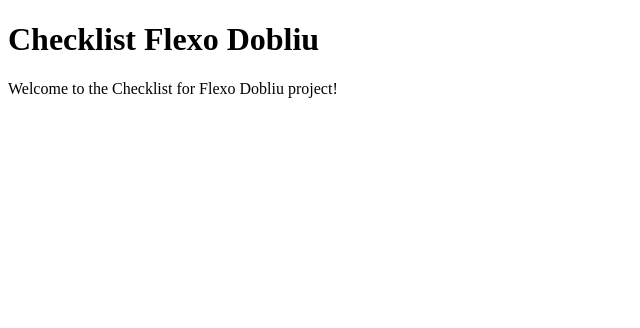
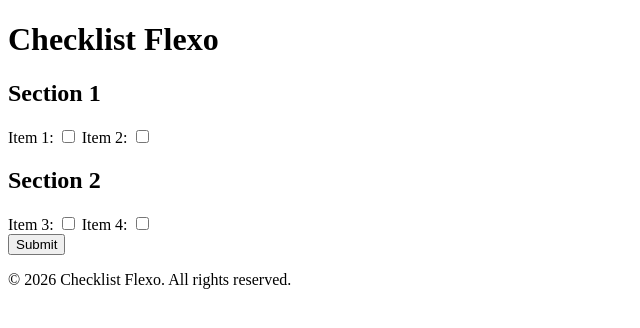
Before and after one commit to rodolfomoscosoyepez-alt/checklist-flexo-dobliu, a website: page index.html in a window 1280 px wide. Shown: the whole page, without its empty margins (0-640 px from the left). Drawn offline with Linux system fonts and the light colour scheme.

Commit message:
Update index.html with the complete content from checklist-flexo.html

```diff
--- a/index.html
+++ b/index.html
@@ -3,11 +3,35 @@
 <head>
     <meta charset="UTF-8">
     <meta name="viewport" content="width=device-width, initial-scale=1.0">
-    <title>Checklist Flexo Dobliu</title>
+    <title>Checklist Flexo</title>
+    <link rel="stylesheet" href="styles.css">
+    <script src="script.js" defer></script>
 </head>
 <body>
-    <h1>Checklist Flexo Dobliu</h1>
-    <p>Welcome to the Checklist for Flexo Dobliu project!</p>
-    <!-- Additional content goes here -->
+    <header>
+        <h1>Checklist Flexo</h1>
+    </header>
+    <main>
+        <form id="checklistForm">
+            <section>
+                <h2>Section 1</h2>
+                <label for="item1">Item 1:</label>
+                <input type="checkbox" id="item1" name="item1">
+                <label for="item2">Item 2:</label>
+                <input type="checkbox" id="item2" name="item2">
+            </section>
+            <section>
+                <h2>Section 2</h2>
+                <label for="item3">Item 3:</label>
+                <input type="checkbox" id="item3" name="item3">
+                <label for="item4">Item 4:</label>
+                <input type="checkbox" id="item4" name="item4">
+            </section>
+            <button type="submit">Submit</button>
+        </form>
+    </main>
+    <footer>
+        <p>&copy; 2026 Checklist Flexo. All rights reserved.</p>
+    </footer>
 </body>
 </html>
```
